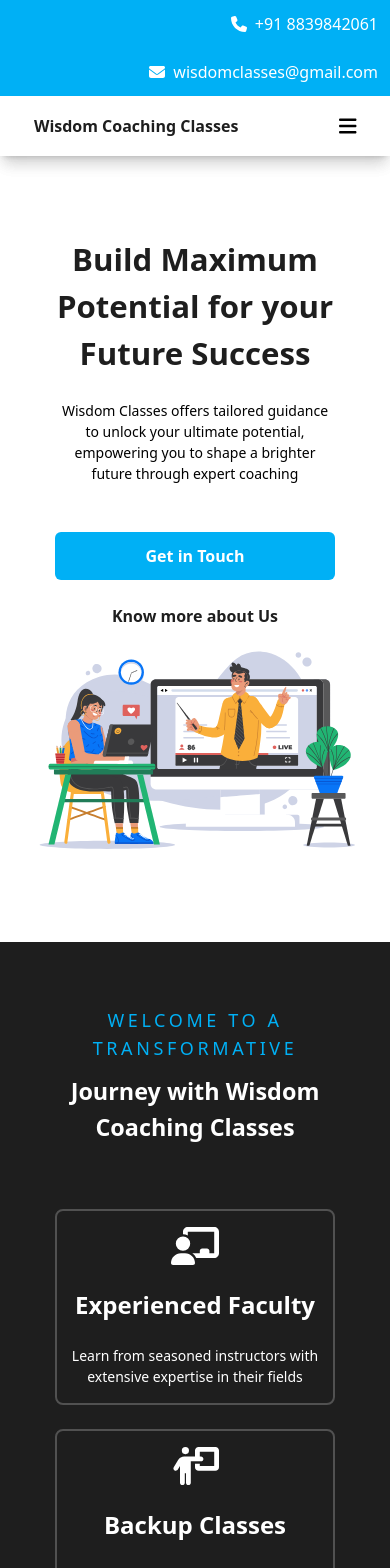
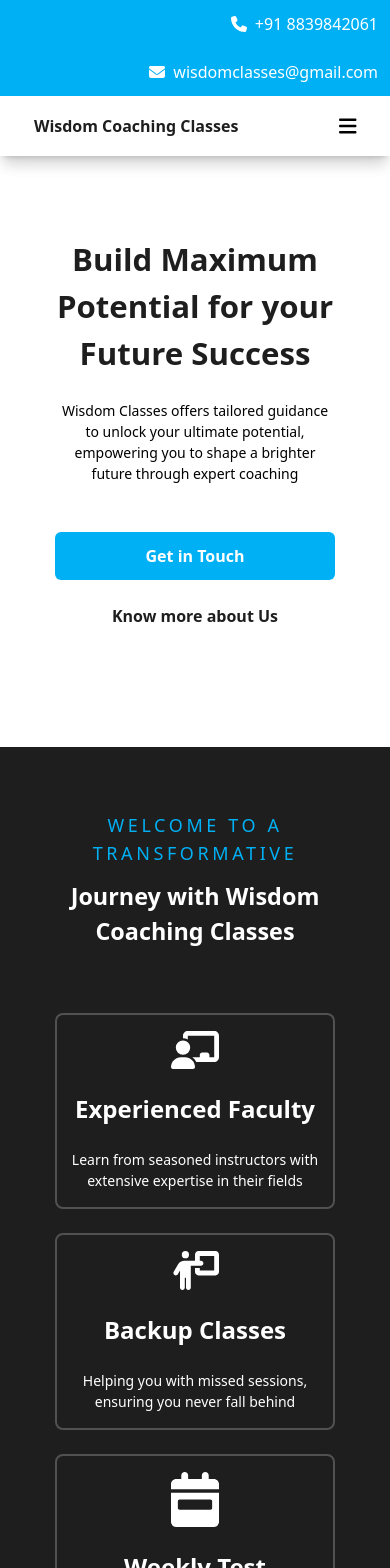
Before and after one commit to AakashRao-dev/next-wisdom-website, a Next.js app: page / in a window 390 px wide. Shown: the top 1568 px of the page. Built offline with nearby package versions, Linux system fonts and the light colour scheme; no server answers.

Commit message:
Added hidden for Hero Animated SVG

```diff
--- a/components/Hero.jsx
+++ b/components/Hero.jsx
@@ -39,11 +39,8 @@ export default function Hero() {
             </Link>
           </div>
         </div>
-        <div>
-          <Lottie
-            options={defaultOptions}
-            className="h-[550px] shrink-0 hidden lg:block"
-          />
+        <div className="hidden lg:block">
+          <Lottie options={defaultOptions} className="h-[550px] shrink-0" />
         </div>
       </div>
     </section>
```
